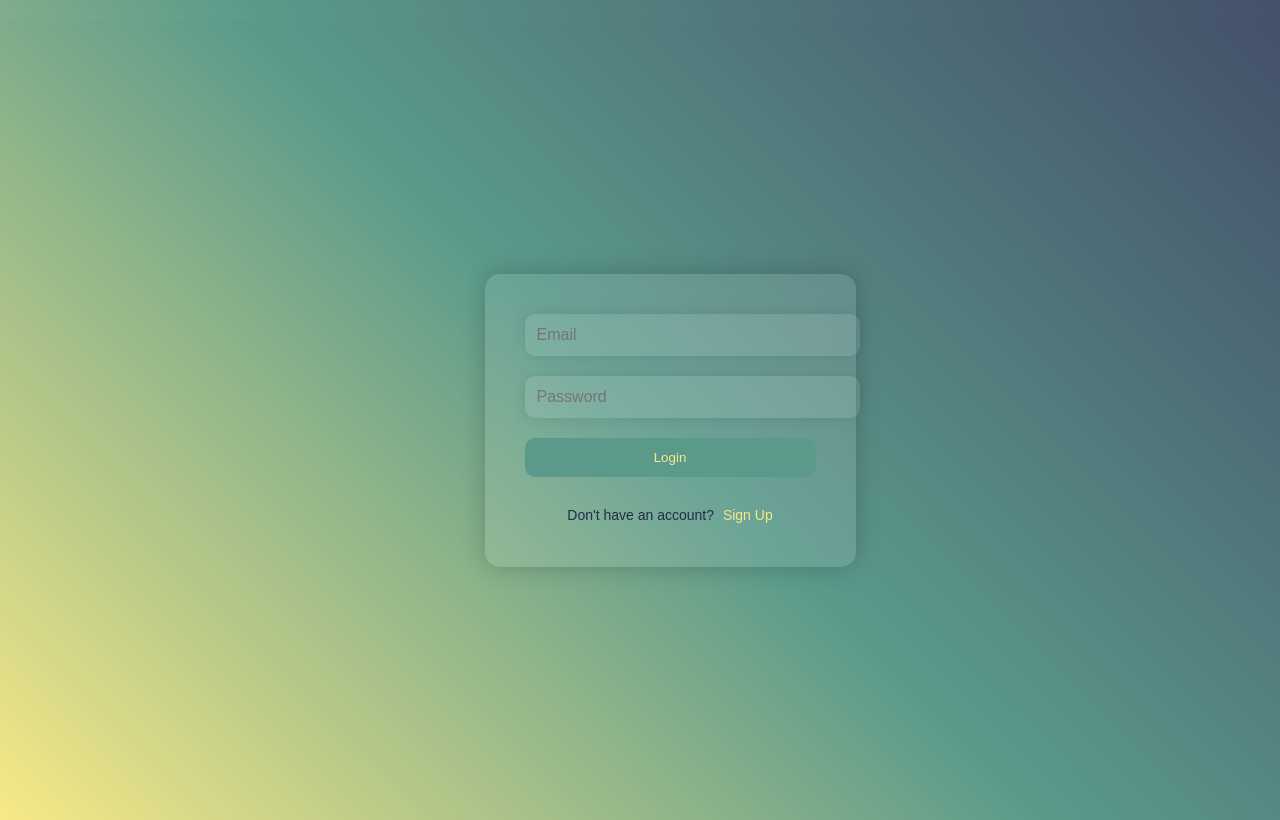
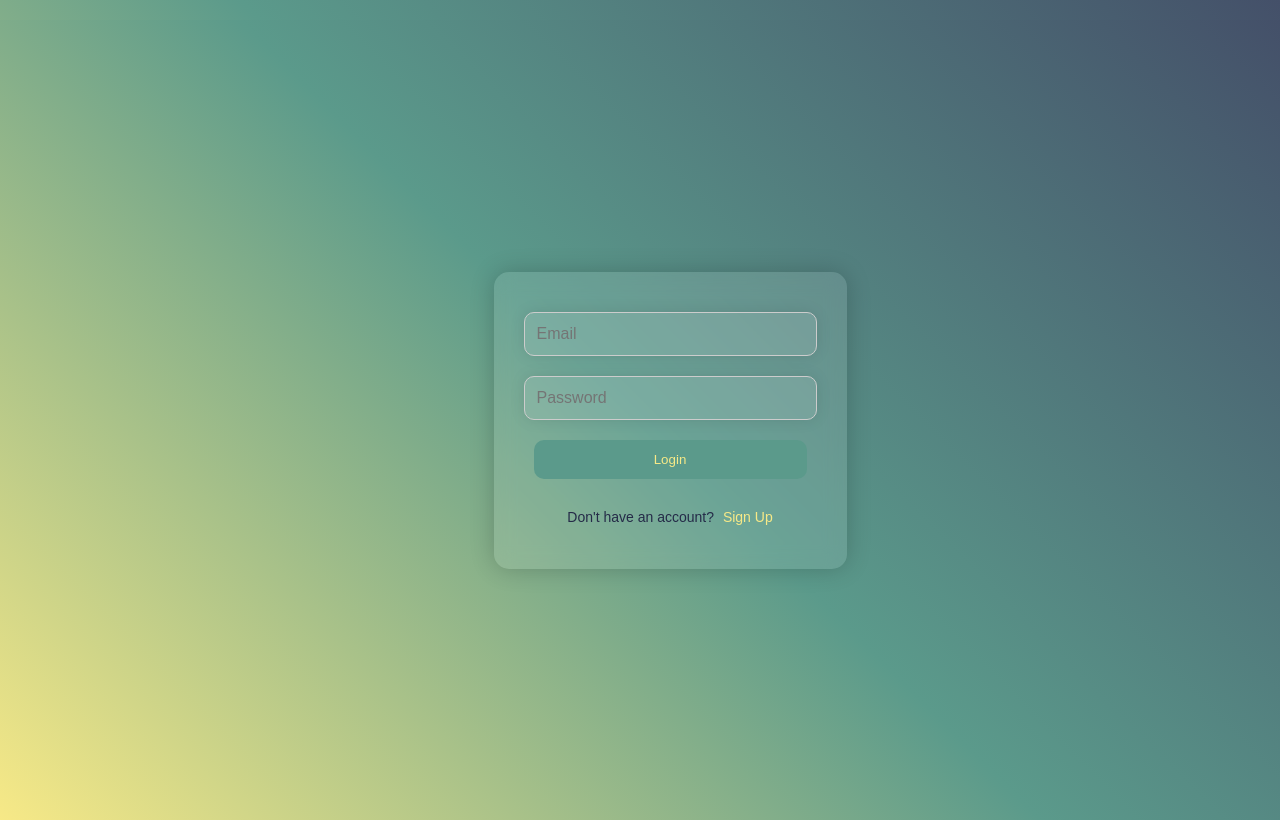
Before and after one commit to JaklinB/wheeloflife, a React (Create React App) app: page / in a window 1280 px wide. Built offline with nearby package versions, Linux system fonts and the light colour scheme; no server answers.

Commit message:
fixed login form

```diff
--- a/src/App.css
+++ b/src/App.css
@@ -1,7 +1,8 @@
-body, html {
+body,
+html {
   margin: 0;
   padding: 0;
-  font-family: 'Arial', sans-serif;
+  font-family: "Arial", sans-serif;
   height: 100%;
 }
 
@@ -28,7 +29,7 @@
 .auth-form h2 {
   text-align: center;
   margin-bottom: 25px;
-  color: #252B48;
+  color: #252b48;
 }
 
 .auth-form form {
@@ -38,19 +39,21 @@
 }
 
 .auth-form input {
+  width: 100%;
+  box-sizing: border-box;
   padding: 12px;
-  border: none;
+  border: 1px solid #ccc;
   border-radius: 10px;
+  margin: 10px 0;
   box-shadow: 0px 0px 15px rgba(0, 0, 0, 0.1);
   background: rgba(255, 255, 255, 0.1);
-  color: #252B48;
-  margin: 10px;
+  color: #252b48;
 }
 
 .auth-form button {
   padding: 12px;
-  background-color: #5B9A8B;
-  color: #F7E987;
+  background-color: #5b9a8b;
+  color: #f7e987;
   border: none;
   border-radius: 10px;
   cursor: pointer;
@@ -65,12 +68,12 @@
 .auth-form p {
   text-align: center;
   margin-top: 20px;
-  color: #252B48;
+  color: #252b48;
   font-size: 14px;
 }
 
 .auth-form a {
-  color: #F7E987;
+  color: #f7e987;
   text-decoration: none;
   margin-left: 5px;
 }
@@ -92,14 +95,14 @@
 }
 
 .custom-alert p {
-  color: #252B48;
+  color: #252b48;
   margin-bottom: 10px;
 }
 
 .custom-alert button {
   padding: 10px 15px;
-  background-color: #5B9A8B;
-  color: #F7E987;
+  background-color: #5b9a8b;
+  color: #f7e987;
   border: none;
   border-radius: 10px;
   cursor: pointer;
@@ -183,6 +186,10 @@
   nav {
     display: none;
   }
+
+  .auth-form {
+    max-width: 200px;
+  }
 }
 
 @media (min-width: 769px) {
@@ -190,4 +197,8 @@
   .responsive-menu {
     display: none;
   }
+
+  .auth-form {
+    max-width: 400px;
+  }
 }
```
